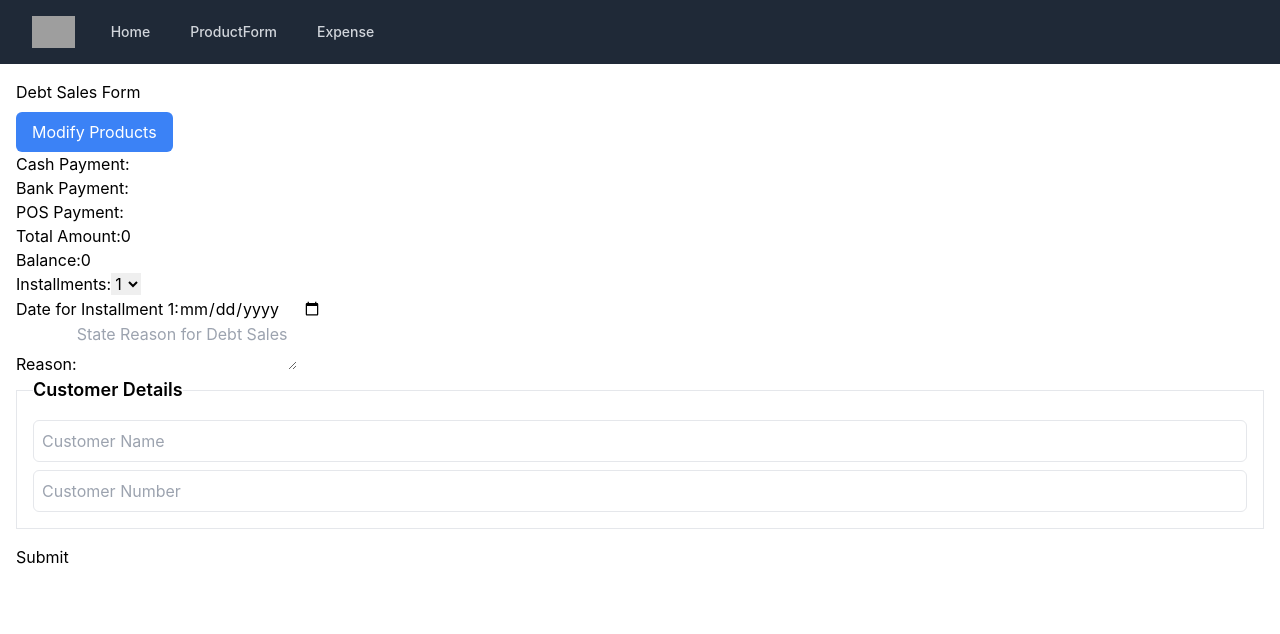
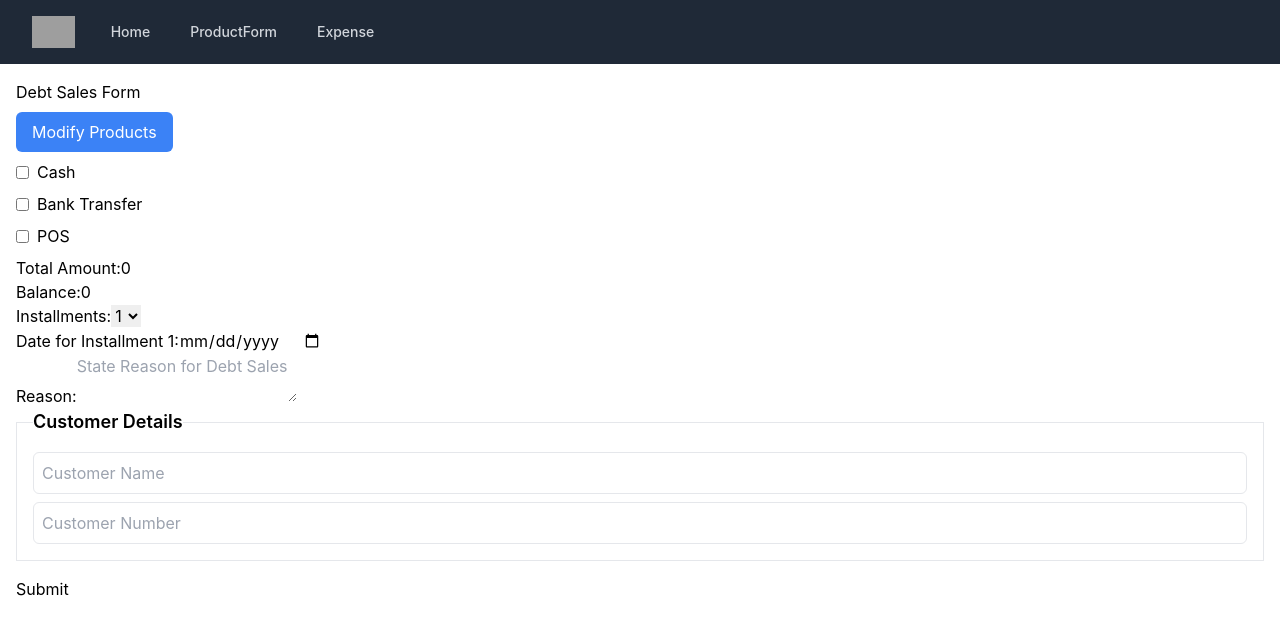
Before and after one commit to abiolatom/Eddietom, a React (Create React App) app: page /debtsales in a window 1280 px wide. Shown: the top 634 px of the page. Built offline with nearby package versions, Linux system fonts and the light colour scheme; grey boxes are pictures that could not be loaded.

Commit message:
minor cleaup

```diff
--- a/src/components/DebtSales.js
+++ b/src/components/DebtSales.js
@@ -32,15 +32,6 @@ const DebtSales = () => {
 
   const balance = calculateTotalPrice() - totalAmount;
 
-  function handleBankPaymentChange(event) {
-    setBankPayment(event.target.value);
-  }
-  function handleBankNameChange(event) {
-    setBankName(event.target.value);
-  }
-  function handlePosPaymentChange(event) {
-    setPosPayment(event.target.value);
-  }
   function handleInstallmentsChange(event) {
     setInstallments(event.target.value);
   }
@@ -152,39 +143,10 @@ const DebtSales = () => {
           </div>
         </div>
       )}
+      <fieldset>{optionsRender()}</fieldset>
+
       <form onSubmit={handleSubmit}>
-        <div>
-          <label>Cash Payment:</label>
-          <input
-            type="number"
-            value={cashPayment}
-            onChange={(e) => setCashPayment(e.target.value)}
-          />
-        </div>
-        <div>
-          <label>Bank Payment:</label>
-          <input
-            type="number"
-            value={bankPayment}
-            onChange={handleBankPaymentChange}
-          />
-          {bankPayment > 0 && (
-            <input
-              type="text"
-              placeholder="Bank Name"
-              value={bankName}
-              onChange={handleBankNameChange}
-            />
-          )}
-        </div>
-        <div>
-          <label>POS Payment:</label>
-          <input
-            type="number"
-            value={posPayment}
-            onChange={handlePosPaymentChange}
-          />
-        </div>
+        <fieldset>
           <div>
             <label>Total Amount:</label>
             <input type="number" value={totalAmount} readOnly />
@@ -266,6 +228,7 @@ const DebtSales = () => {
             </div>
           </fieldset>
           <button type="submit">Submit</button>
+        </fieldset>
       </form>
     </div>
   );
```
Lines whose indentation alone changed are shown as unchanged.
